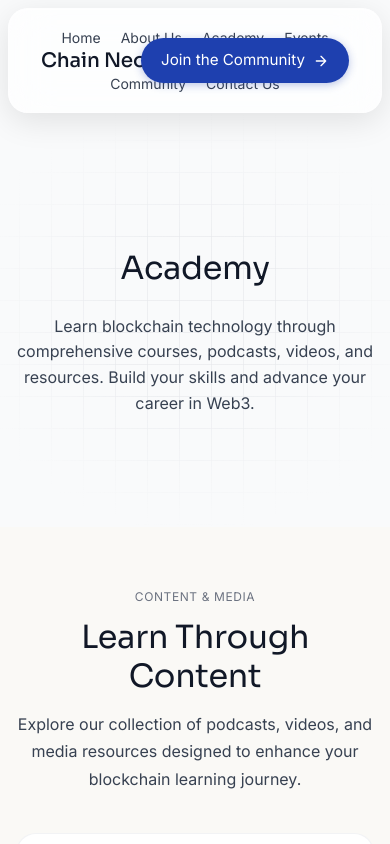
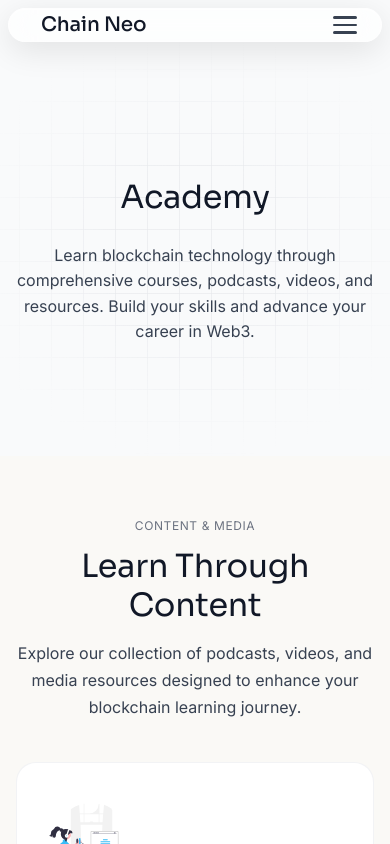
Before and after one commit to Deon62/cneo, a React (Vite) app: page /academy in a window 390 px wide. Shown: the top 844 px of the page. Built offline with nearby package versions, Linux system fonts and the light colour scheme.

Commit message:
updated mobile screens to have hamberger

```diff
--- a/src/App.css
+++ b/src/App.css
@@ -44,6 +44,11 @@
   align-items: center;
   position: absolute;
   left: 32px;
+}
+
+.logo-link {
+  text-decoration: none;
+  color: inherit;
 }
 
 .logo-text {
@@ -178,6 +183,183 @@
 
 .navbar-dark .nav-join:hover {
   background-color: #1e3a8a;
+}
+
+/* Mobile Menu Toggle (Hamburger) */
+.mobile-menu-toggle {
+  display: none;
+  flex-direction: column;
+  justify-content: center;
+  align-items: center;
+  width: 32px;
+  height: 32px;
+  background: transparent;
+  border: none;
+  cursor: pointer;
+  padding: 0;
+  z-index: 1001;
+  gap: 5px;
+  position: absolute;
+  right: 20px;
+}
+
+.hamburger-line {
+  width: 24px;
+  height: 2.5px;
+  background-color: #374151;
+  border-radius: 2px;
+  transition: all 0.3s cubic-bezier(0.68, -0.55, 0.265, 1.55);
+  transform-origin: center;
+}
+
+.navbar-container.navbar-dark .hamburger-line {
+  background-color: rgba(255, 255, 255, 0.9);
+}
+
+.mobile-menu-toggle.menu-open .hamburger-line:nth-child(1) {
+  transform: translateY(7.5px) rotate(45deg);
+}
+
+.mobile-menu-toggle.menu-open .hamburger-line:nth-child(2) {
+  opacity: 0;
+  transform: scaleX(0);
+}
+
+.mobile-menu-toggle.menu-open .hamburger-line:nth-child(3) {
+  transform: translateY(-7.5px) rotate(-45deg);
+}
+
+/* Mobile Menu Container */
+.navbar-menu {
+  display: flex;
+  align-items: center;
+  gap: 32px;
+  flex: 1;
+  justify-content: center;
+}
+
+/* Responsive Design */
+@media (max-width: 768px) {
+  .mobile-menu-toggle {
+    display: flex;
+  }
+
+  .navbar-menu {
+    position: fixed;
+    top: 0;
+    left: 0;
+    right: 0;
+    bottom: 0;
+    background: rgba(255, 255, 255, 0.98);
+    backdrop-filter: blur(20px) saturate(180%);
+    -webkit-backdrop-filter: blur(20px) saturate(180%);
+    flex-direction: column;
+    justify-content: flex-start;
+    align-items: flex-start;
+    padding: 100px 32px 32px;
+    gap: 0;
+    opacity: 0;
+    visibility: hidden;
+    transform: translateY(-20px);
+    transition: all 0.4s cubic-bezier(0.68, -0.55, 0.265, 1.55);
+    z-index: 1000;
+    overflow-y: auto;
+  }
+
+  .navbar-menu.menu-open {
+    opacity: 1;
+    visibility: visible;
+    transform: translateY(0);
+  }
+
+
+  .navbar-links {
+    flex-direction: column;
+    width: 100%;
+    gap: 0;
+    margin-bottom: 32px;
+  }
+
+  .navbar-links li {
+    width: 100%;
+  }
+
+  .navbar-links .nav-link {
+    display: block;
+    width: 100%;
+    padding: 16px 0;
+    font-size: 1.125rem;
+    font-weight: 500;
+    border-bottom: 1px solid rgba(0, 0, 0, 0.05);
+    opacity: 0;
+    transform: translateX(-20px);
+    transition: all 0.3s ease;
+  }
+
+  .navbar-menu.menu-open .navbar-links .nav-link {
+    opacity: 1;
+    transform: translateX(0);
+  }
+
+  .navbar-menu.menu-open .navbar-links .nav-link:nth-child(1) {
+    transition-delay: 0.05s;
+  }
+
+  .navbar-menu.menu-open .navbar-links .nav-link:nth-child(2) {
+    transition-delay: 0.1s;
+  }
+
+  .navbar-menu.menu-open .navbar-links .nav-link:nth-child(3) {
+    transition-delay: 0.15s;
+  }
+
+  .navbar-menu.menu-open .navbar-links .nav-link:nth-child(4) {
+    transition-delay: 0.2s;
+  }
+
+  .navbar-menu.menu-open .navbar-links .nav-link:nth-child(5) {
+    transition-delay: 0.25s;
+  }
+
+  .navbar-menu.menu-open .navbar-links .nav-link:nth-child(6) {
+    transition-delay: 0.3s;
+  }
+
+  .navbar-links .nav-link::after {
+    display: none;
+  }
+
+  .navbar-links .nav-link::before {
+    display: none;
+  }
+
+  .nav-join {
+    position: static;
+    width: 100%;
+    justify-content: center;
+    opacity: 0;
+    transform: translateY(20px);
+    transition: all 0.4s cubic-bezier(0.68, -0.55, 0.265, 1.55);
+    transition-delay: 0.35s;
+  }
+
+  .navbar-menu.menu-open .nav-join {
+    opacity: 1;
+    transform: translateY(0);
+  }
+
+  .navbar-container.navbar-dark .navbar-menu {
+    background: rgba(17, 24, 39, 0.98);
+  }
+
+  .navbar-container.navbar-dark .navbar-menu .navbar-links .nav-link {
+    border-bottom-color: rgba(255, 255, 255, 0.1);
+    color: rgba(255, 255, 255, 0.9);
+  }
+
+  .navbar-container.navbar-dark .navbar-menu .nav-join {
+    background-color: #1e40af;
+  }
 }
 
 /* Hero Section */
@@ -1039,16 +1221,7 @@
   .navbar-container {
     border-radius: 24px;
     padding: 18px 20px;
-    flex-wrap: wrap;
-  }
-
-  .navbar-links {
-    gap: 20px;
-    flex-wrap: wrap;
-  }
-
-  .navbar-links .nav-link {
-    font-size: 0.875rem;
+    justify-content: space-between;
   }
 
   .logo-text {
--- a/src/components/Navbar.jsx
+++ b/src/components/Navbar.jsx
@@ -4,6 +4,20 @@ import { useEffect, useState } from 'react'
 function Navbar() {
   const location = useLocation()
   const [isNavbarDark, setIsNavbarDark] = useState(false)
+  const [isMenuOpen, setIsMenuOpen] = useState(false)
+
+  const toggleMenu = () => {
+    setIsMenuOpen(!isMenuOpen)
+  }
+
+  const closeMenu = () => {
+    setIsMenuOpen(false)
+  }
+
+  // Close menu when route changes
+  useEffect(() => {
+    closeMenu()
+  }, [location.pathname])
 
   useEffect(() => {
     const handleScroll = () => {
@@ -108,25 +122,37 @@ function Navbar() {
     <nav className="navbar">
       <div className="navbar-container">
         <div className="navbar-logo">
-          <Link to="/" className="logo-link">
+          <Link to="/" className="logo-link" onClick={closeMenu}>
             <span className="logo-text">Chain Neo</span>
           </Link>
         </div>
+        <button
+          className={`mobile-menu-toggle ${isMenuOpen ? 'menu-open' : ''}`}
+          onClick={toggleMenu}
+          aria-label="Toggle menu"
+          aria-expanded={isMenuOpen}
+        >
+          <span className="hamburger-line"></span>
+          <span className="hamburger-line"></span>
+          <span className="hamburger-line"></span>
+        </button>
+        <div className={`navbar-menu ${isMenuOpen ? 'menu-open' : ''}`}>
           <ul className="navbar-links">
-          <li><Link to="/" className="nav-link" data-section="home">Home</Link></li>
-          <li><Link to="/#about" className="nav-link" data-section="about">About Us</Link></li>
-          <li><Link to="/academy" className="nav-link" data-section="academy">Academy</Link></li>
-          <li><Link to="/events" className="nav-link" data-section="events">Events</Link></li>
-          <li><Link to="/community" className="nav-link" data-section="community">Community</Link></li>
-          <li><Link to="/contact" className="nav-link" data-section="contact">Contact Us</Link></li>
+            <li><Link to="/" className="nav-link" data-section="home" onClick={closeMenu}>Home</Link></li>
+            <li><Link to="/#about" className="nav-link" data-section="about" onClick={closeMenu}>About Us</Link></li>
+            <li><Link to="/academy" className="nav-link" data-section="academy" onClick={closeMenu}>Academy</Link></li>
+            <li><Link to="/events" className="nav-link" data-section="events" onClick={closeMenu}>Events</Link></li>
+            <li><Link to="/community" className="nav-link" data-section="community" onClick={closeMenu}>Community</Link></li>
+            <li><Link to="/contact" className="nav-link" data-section="contact" onClick={closeMenu}>Contact Us</Link></li>
           </ul>
-        <Link to="/community" className="nav-join">
+          <Link to="/community" className="nav-join" onClick={closeMenu}>
             Join the Community
             <svg width="16" height="16" viewBox="0 0 24 24" fill="none" xmlns="http://www.w3.org/2000/svg" className="nav-join-arrow">
               <path d="M5 12H19M19 12L12 5M19 12L12 19" stroke="currentColor" strokeWidth="2" strokeLinecap="round" strokeLinejoin="round"/>
             </svg>
           </Link>
         </div>
+      </div>
     </nav>
   )
 }
```
Lines whose indentation alone changed are shown as unchanged.
